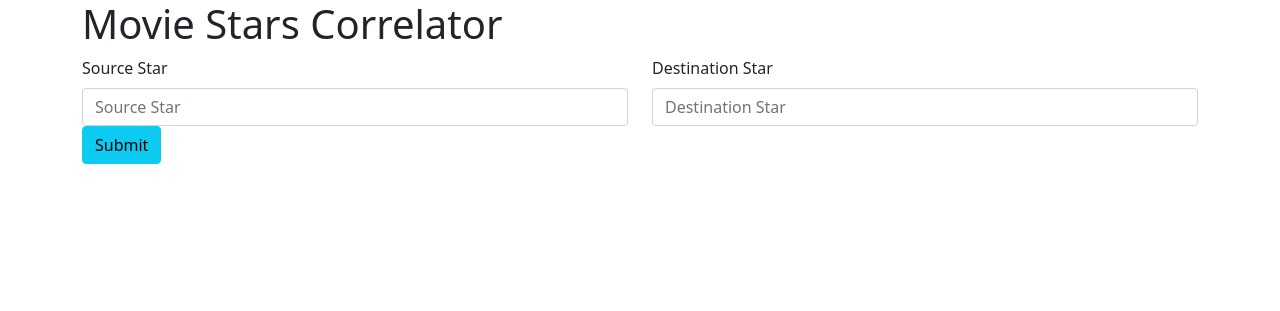
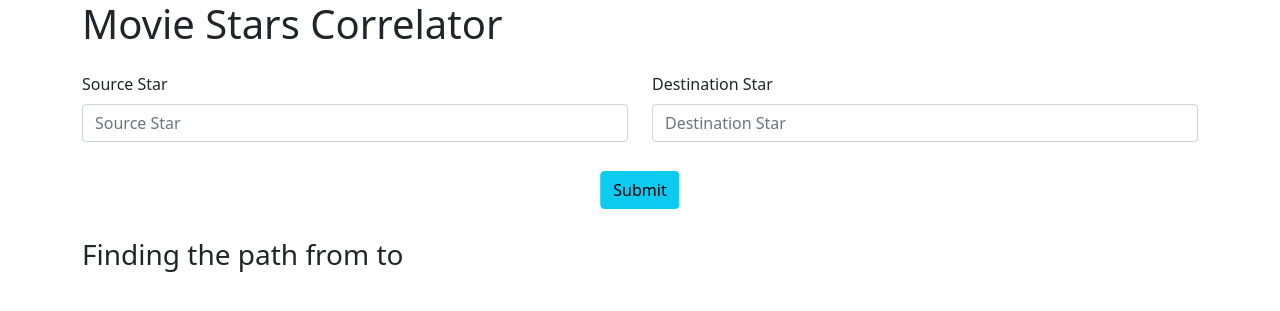
Before and after one commit to andersonfernandes/movie-stars-correlator, a Flask app: template templates/root.html in a window 1280 px wide. Shown: the top 311 px of the page. Run offline with Flask 2, Linux system fonts and the light colour scheme; the template is opened without the code that fills it, so the values that code supplies are empty.

Commit message:
Update correlator template
Signed-off-by: Anderson Fernandes <fernandesanderson14@gmail.com>

```diff
--- a/app.py
+++ b/app.py
@@ -4,4 +4,20 @@ app = Flask(__name__)
 
 @app.route('/', methods=('GET', 'POST'))
 def root():
-  return render_template('root.html')
+  source = None
+  destination = None
+  correlator_data = None
+
+  if request.method  == 'POST':
+    source = request.form['source']
+    destination = request.form['destination']
+    correlator_data = {}
+
+    # TODO: call Correlator and fill correlator_data
+
+  return render_template(
+    'root.html',
+    source=source,
+    destination=destination,
+    correlator_data=correlator_data
+  )
--- a/templates/root.html
+++ b/templates/root.html
@@ -3,19 +3,32 @@
 {% block content %}
 <h1>Movie Stars Correlator</h1>
 
-<form method="post">
+<form method="post" class="mt-4">
   <div class="row">
     <div class="col">
       <label for="source" class="form-label">Source Star</label>
-      <input type="text" name="source" placeholder="Source Star" class="form-control" value="{{ request.form['source'] }}"></input>
+      <input type="text" name="source" id="source" placeholder="Source Star" class="form-control" value="{{ request.form['source'] }}"></input>
     </div>
 
     <div class="col">
       <label for="destination" class="form-label">Destination Star</label>
-      <input type="text" name="destination" placeholder="Destination Star" class="form-control" value="{{ request.form['destination'] }}"></input>
+      <input type="text" name="destination" id="destination" placeholder="Destination Star" class="form-control" value="{{ request.form['destination'] }}"></input>
     </div>
   </div>
 
-  <button type="submit" class="btn btn-info">Submit</button>
+  <div class="position-relative mt-5">
+    <div class="position-absolute top-100 start-50 translate-middle">
+      <button type="submit" class="btn btn-info">Submit</button>
+    </div>
+  </div>
 </form>
+
+{% if (correlator_data != None and source != '' and destination != '') %}
+<div class="pt-5">
+  <h3>Finding the path from {{request.form['source']}} to {{request.form['destination']}}</h3>
+
+  {# TODO: display results #}
+</div>
+{% endif %}
+
 {% endblock %}
```
